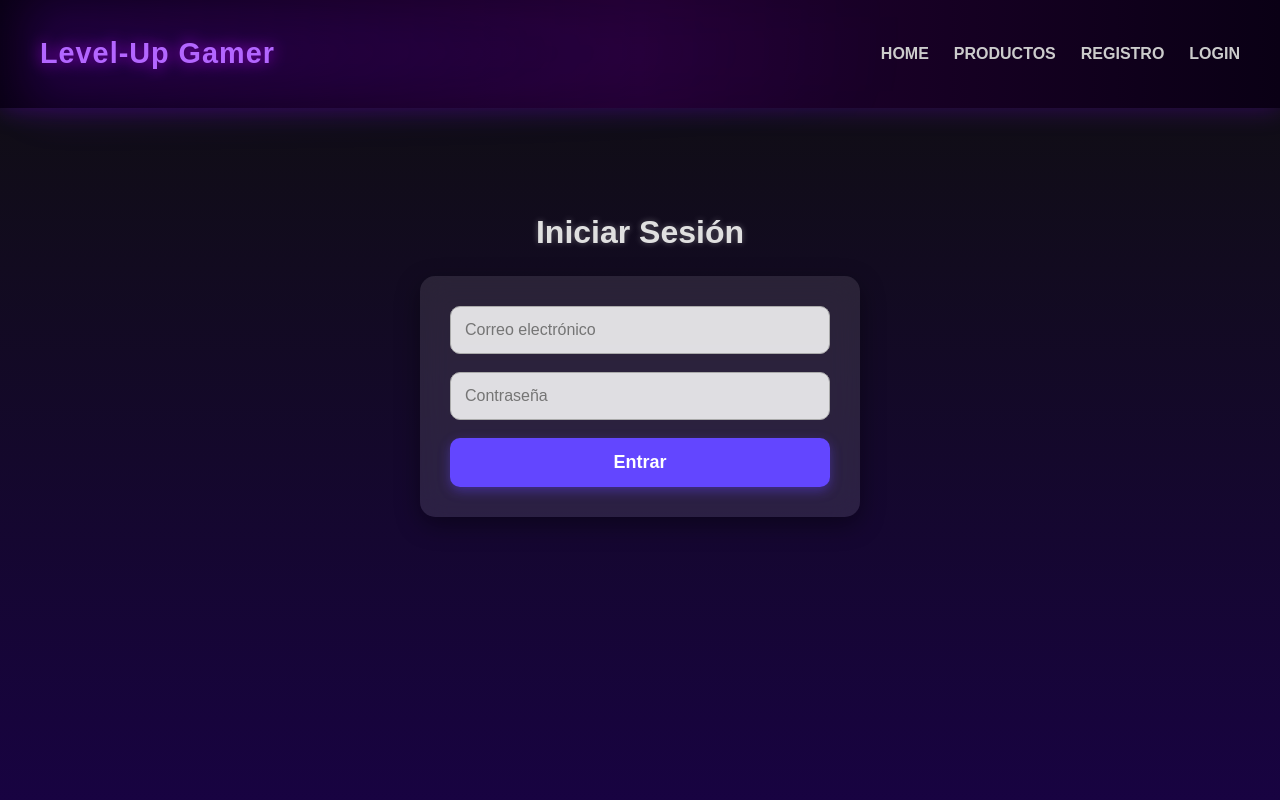
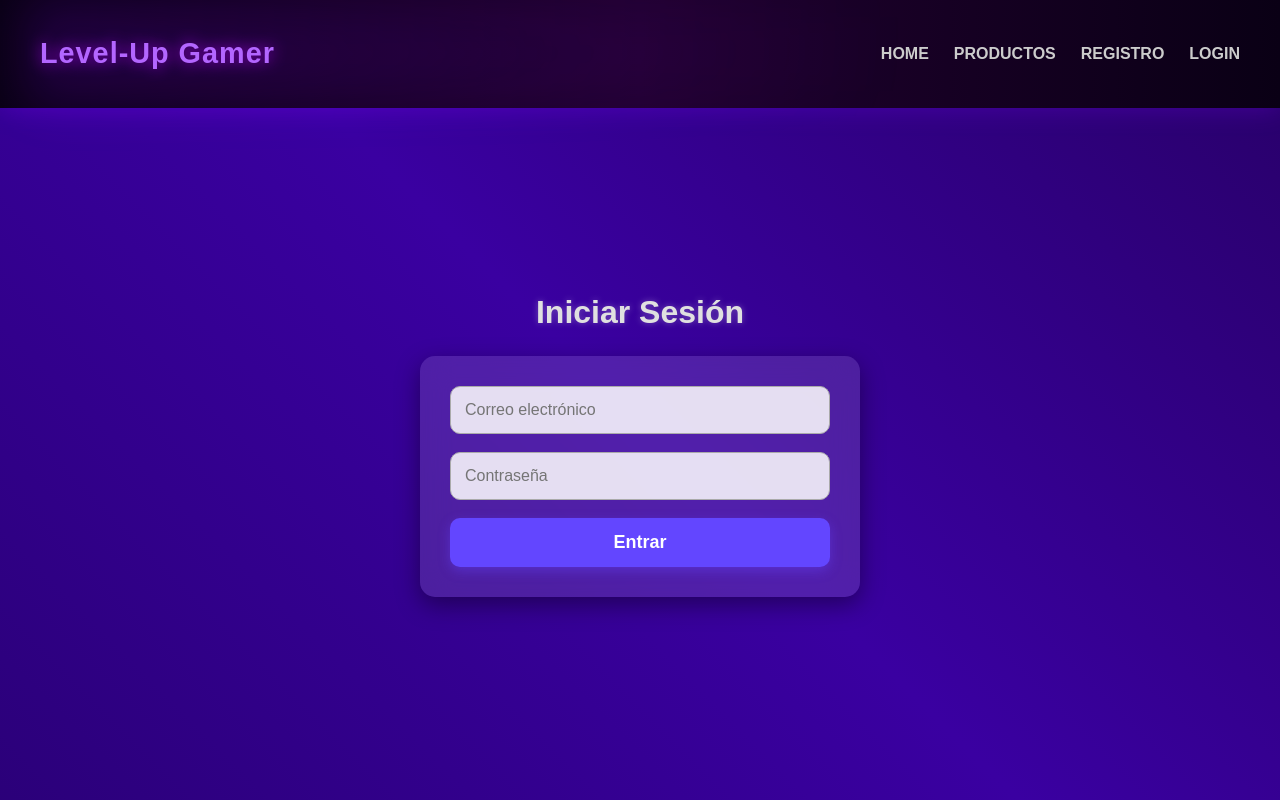
Before and after one commit to matiasv2003/proyecto-full-stack-2, a React (Vite) app: page /login in a window 1280 px wide. Shown: the top 800 px of the page. Built offline with nearby package versions, Linux system fonts and the light colour scheme.

Commit message:
Se ve mas lindo ahora

```diff
--- a/src/pages/Login.css
+++ b/src/pages/Login.css
@@ -1,22 +1,40 @@
-/* Fondo con gradiente gamer */
-body {
-  background: linear-gradient(to bottom, #0f0f0f, #1a004d);
-  margin: 0;
-  font-family: "Poppins", sans-serif;
+/* ================================
+   FONDO ANIMADO SOLO LOGIN
+=================================*/
+.login-background {
+  min-height: 100vh;
+  width: 100%;
+  display: flex;
+  justify-content: center;
+  align-items: flex-start;
+  padding-top: 80px;
+
+  background: linear-gradient(45deg, #0f0f0f, #1a004d, #3a00a1, #15002b);
+  background-size: 300% 300%;
+  animation: loginGradient 10s ease infinite;
 }
 
-/* Contenedor centrado */
-.login-container {
-  min-height: 100vh;
+@keyframes loginGradient {
+  0% { background-position: 0% 50%; }
+  50% { background-position: 100% 50%; }
+  100% { background-position: 0% 50%; }
+}
+
+/* ================================
+   CONTENEDOR PRINCIPAL LOGIN
+=================================*/
+.registro-container {
+  min-height: 70vh;
   display: flex;
   flex-direction: column;
   align-items: center;
-  padding-top: 80px;
   color: #fff;
 }
 
-/* Título */
-.login-title {
+/* ================================
+   TÍTULO LOGIN
+=================================*/
+.registro-title {
   font-size: 32px;
   margin-bottom: 25px;
   font-weight: 600;
@@ -24,25 +42,31 @@ body {
   text-shadow: 0 0 6px rgba(255, 255, 255, 0.3);
 }
 
-/* Tarjeta */
-.login-card {
+/* ================================
+   TARJETA LOGIN (Glass effect)
+=================================*/
+.registro-card {
   width: 380px;
-  background: rgba(255, 255, 255, 0.1);
+  background: rgba(255, 255, 255, 0.12);
   padding: 30px;
   border-radius: 15px;
   backdrop-filter: blur(15px);
   box-shadow: 0 8px 25px rgba(0, 0, 0, 0.4);
 }
 
-/* Formulario */
-.login-form {
+/* ================================
+   FORMULARIO LOGIN
+=================================*/
+.registro-form {
   display: flex;
   flex-direction: column;
   gap: 18px;
 }
 
-/* Inputs */
-.login-input {
+/* ================================
+   CAMPOS (Inputs)
+=================================*/
+.registro-input {
   padding: 14px;
   border-radius: 10px;
   border: 1px solid #aaa;
@@ -52,13 +76,15 @@ body {
   transition: 0.25s;
 }
 
-.login-input:focus {
+.registro-input:focus {
   border-color: #7b5cf0;
   box-shadow: 0 0 8px rgba(123, 92, 240, 0.5);
 }
 
-/* Botón moderno gamer */
-.login-button {
+/* ================================
+   BOTÓN LOGIN
+=================================*/
+.registro-button {
   background: #6346ff;
   padding: 14px;
   font-size: 18px;
@@ -71,13 +97,15 @@ body {
   box-shadow: 0 4px 12px rgba(99, 70, 255, 0.4);
 }
 
-.login-button:hover {
+.registro-button:hover {
   background: #7b5cff;
   box-shadow: 0 0 15px rgba(123, 92, 255, 0.7);
 }
 
-/* Mensaje */
-.login-message {
+/* ================================
+   MENSAJE DE VALIDACIÓN
+=================================*/
+.registro-message {
   margin-top: 10px;
   text-align: center;
   font-weight: 600;
--- a/src/pages/Login.jsx
+++ b/src/pages/Login.jsx
@@ -20,7 +20,6 @@ export default function Login() {
   const handleSubmit = async (e) => {
     e.preventDefault();
 
-    // ---- VALIDACIONES ----
     const errorEmail = validarEmail(form.email);
     if (errorEmail) {
       setMensaje(errorEmail);
@@ -33,7 +32,6 @@ export default function Login() {
       return;
     }
 
-    // ---- FETCH LOGIN ----
     try {
       const response = await fetch("http://localhost:8080/api/auth/login", {
         method: "POST",
@@ -52,7 +50,7 @@ export default function Login() {
         try {
           const errorData = await response.json();
           if (errorData?.message) errMsg = errorData.message;
-        } catch {}
+        } catch { }
 
         setMensaje(errMsg);
         return;
@@ -63,7 +61,6 @@ export default function Login() {
 
       setMensaje("¡Inicio de sesión exitoso! 🎉");
 
-      // Guardar token si existe
       if (data.token) {
         localStorage.setItem("token", data.token);
       }
@@ -75,12 +72,12 @@ export default function Login() {
   };
 
   return (
+    <div className="login-background">
       <div className="registro-container">
         <h2 className="registro-title">Iniciar Sesión</h2>
 
         <div className="registro-card">
           <form onSubmit={handleSubmit} className="registro-form">
-
             <input
               type="email"
               name="email"
@@ -107,5 +104,7 @@ export default function Login() {
           </form>
         </div>
       </div>
+    </div>
   );
+
 }
--- a/src/pages/Register.css
+++ b/src/pages/Register.css
@@ -1,8 +1,16 @@
-/* Fondo con gradiente gamer */
+/* 🌌 FONDO ANIMADO GAMER */
 body {
-  background: linear-gradient(to bottom, #0f0f0f, #1a004d);
+  background: linear-gradient(120deg, #0f0f0f, #1a004d, #24006e);
+  background-size: 300% 300%;
+  animation: moverFondo 12s ease infinite;
   margin: 0;
   font-family: "Poppins", sans-serif;
+}
+
+@keyframes moverFondo {
+  0% { background-position: 0% 50%; }
+  50% { background-position: 100% 50%; }
+  100% { background-position: 0% 50%; }
 }
 
 /* Contenedor centrado */
```
Lines whose indentation alone changed are shown as unchanged.
